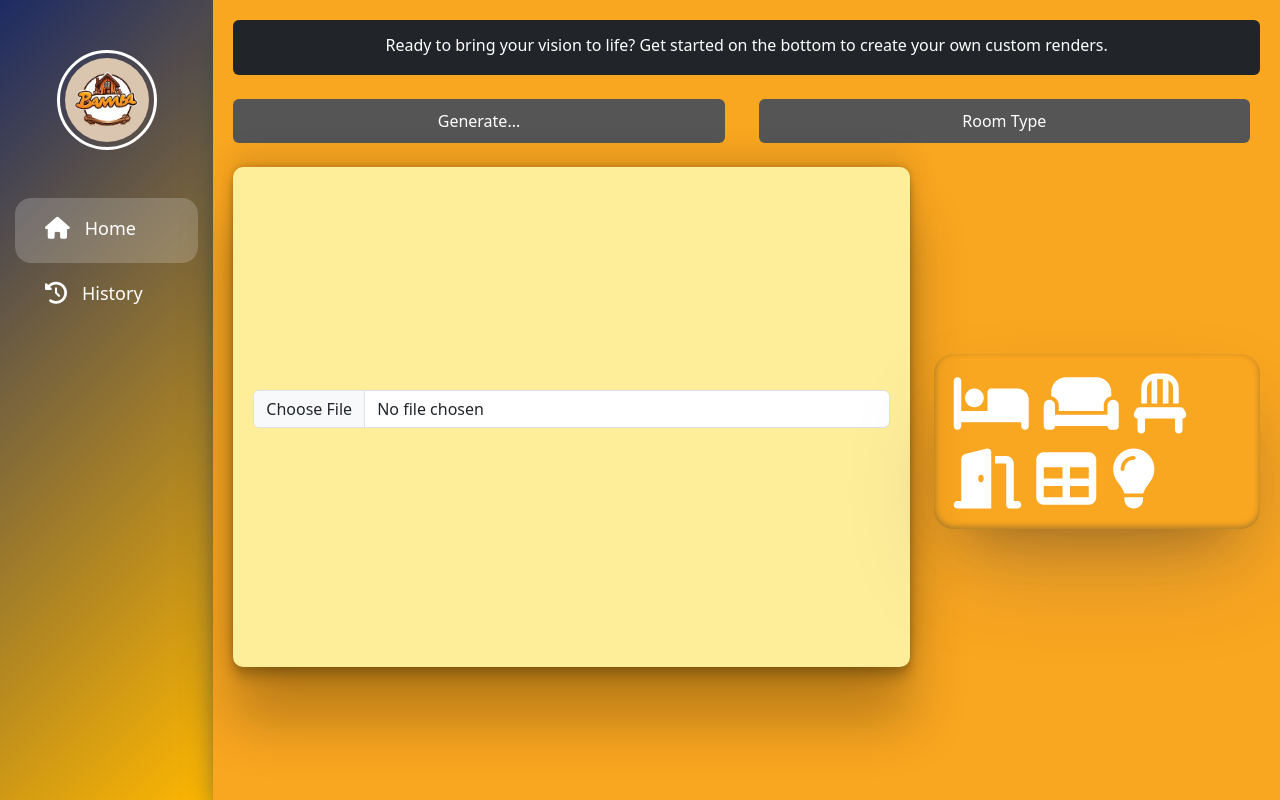
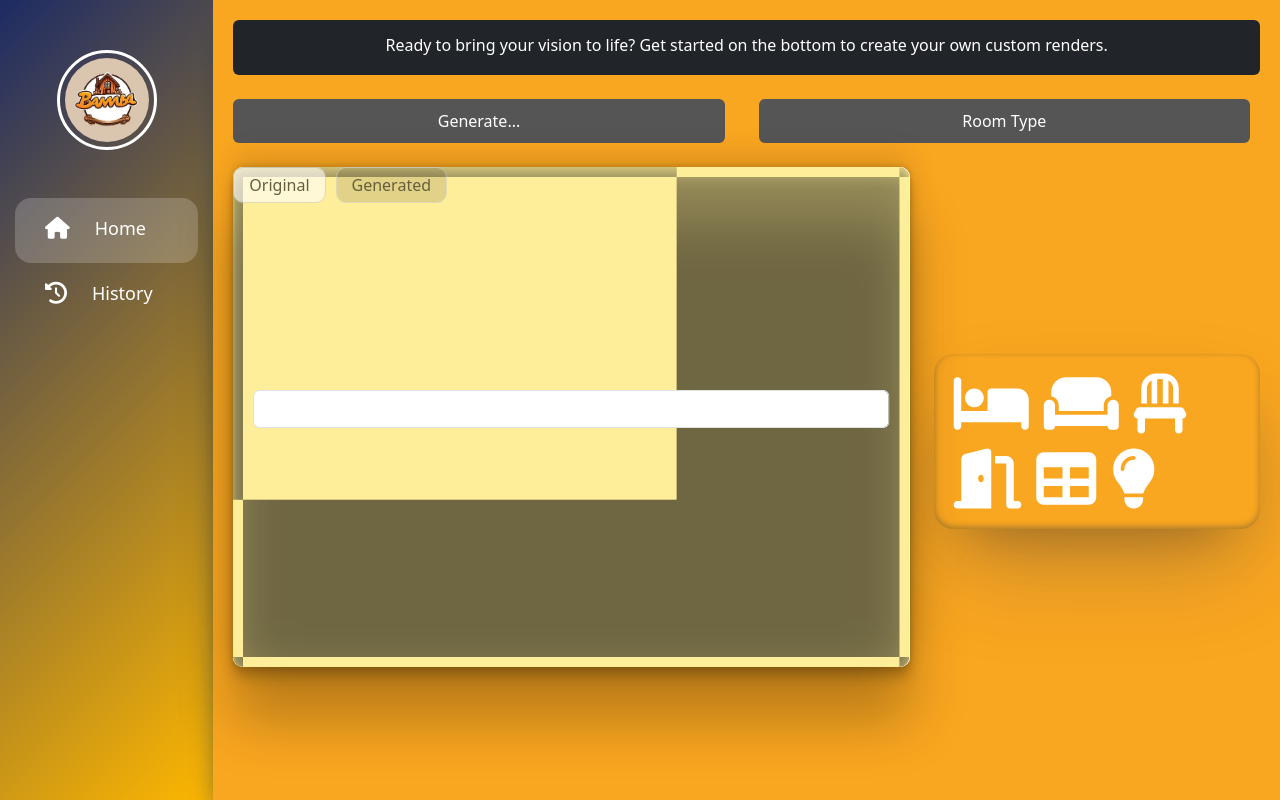
Before and after one commit to abdelhafid200/Interior-Design-app, an Angular app: page /interior-design in a window 1280 px wide. Both pictures are taken after a click on the button "Generate...". Built offline with nearby package versions, Linux system fonts and the light colour scheme.

Commit message:
origin/generated

```diff
--- a/src/app/interior-design/interior-design.component.css
+++ b/src/app/interior-design/interior-design.component.css
@@ -222,3 +222,69 @@ body {
     font-size: 16px;
   }
 }
+.container-fluid {
+  height: 100vh;
+}
+
+.sidebar {
+  background-color: #f8f9fa;
+}
+
+.logo-img {
+  width: 100px;
+}
+
+.nav-link {
+  display: flex;
+  align-items: center;
+}
+
+.nav-link i {
+  margin-right: 10px;
+}
+
+
+.image-group {
+  display: flex;
+  flex-wrap: wrap;
+  gap: 15px;
+}
+
+.image-buttons {
+  display: flex;
+  justify-content: flex-start;
+  gap: 10px;
+  position: absolute;
+  z-index: 400;
+  margin-bottom: 15px;
+}
+
+.image-toggle-button {
+  padding: 5px 15px;
+  border: 1px solid #ccc;
+  border-radius: 10px;
+  background-color: #fff;
+  transition: opacity 0.3s ease;
+  opacity: 0.6;
+}
+
+.image-toggle-button.active {
+  background-color: rgba(0, 0, 0, 0.2);
+}
+
+.image-toggle-button:disabled {
+  opacity: 0.3;
+}
+
+.uploaded-image, .generated-image {
+  max-width: 100%;
+  max-height: 100%;
+  object-fit: cover;
+  image-rendering: pixelated;
+  width: 100%;
+  height: 100%;
+  object-fit: cover;
+  position: absolute;
+  top: 0;
+  left: 0;
+}
--- a/src/app/interior-design/interior-design.component.html
+++ b/src/app/interior-design/interior-design.component.html
@@ -19,19 +19,18 @@
       </ul>
     </div>
 
-
     <!-- Main content -->
     <div class="col-md-10 main-content">
       <!-- Upload bar -->
       <div class="d-flex justify-content-center align-items-center p-3 bg-dark text-white rounded mb-4">
         <div>
-          <h6 class="mb-1">Ready to bring your vision to life? Get started on the bottom to create
-            your own custom renders.</h6>
-
+          <h6 class="mb-1">Ready to bring your vision to life? Get started on the bottom to create your own custom renders.</h6>
         </div>
-        <!-- <button class="btn btn-primary">Design this room <i class="fas fa-magic"></i></button> -->
       </div>
 
+
+
+      <!-- Header with Generate and Room Type Buttons -->
       <div class="header mb-4">
         <div class="row">
           <div class="col d-flex">
@@ -43,18 +42,38 @@
         </div>
       </div>
 
+      <!-- Image and Drag/Drop Area -->
       <div class="row">
         <div class="col-md-8">
+          <div class="image-buttons">
+            <button class="image-toggle-button" [class.active]="isOriginal" (click)="showOriginal()">
+              Original
+            </button>
+            <button class="image-toggle-button" [class.active]="!isOriginal" [disabled]="!imageGenerated" (click)="showGenerated()">
+              Generated
+            </button>
+          </div>
           <div class="model-box text-center" (dragover)="allowDrop($event)" (drop)="drop($event)" style="position: relative; height: 500px;">
+                  <!-- Toggle Buttons for Original/Generated Image -->
+
             <input type="file" (change)="onFileSelected($event)" accept="image/*" class="form-control mb-3">
-            <img *ngIf="imageUrl" [src]="imageUrl" alt="Selected Image" class="img-fluid uploaded-image">
+
+            <!-- Show Original Image -->
+            <ng-container *ngIf="isOriginal">
+              <img *ngIf="imageUrl" [src]="imageUrl" alt="Selected Image" class="img-fluid uploaded-image">
+            </ng-container>
+
+            <!-- Show Generated Image -->
+            <ng-container *ngIf="!isOriginal && imageGenerated">
+              <img *ngIf="generatedImageUrl" [src]="generatedImageUrl" alt="Generated Image" class="img-fluid generated-image">
+            </ng-container>
           </div>
         </div>
 
+        <!-- Draggable Items -->
         <div class="col-md-4">
           <div class="image-container mt-4">
             <div class="image-group" id="imageGroup">
-              <!-- Draggable Icons -->
               <i class="fas fa-bed draggable-item" draggable="true" (dragstart)="drag($event)" id="bed" style="font-size: 60px;"></i>
               <i class="fas fa-couch draggable-item" draggable="true" (dragstart)="drag($event)" id="sofa" style="font-size: 60px;"></i>
               <i class="fas fa-chair draggable-item" draggable="true" (dragstart)="drag($event)" id="chair" style="font-size: 60px;"></i>
--- a/src/app/interior-design/interior-design.component.ts
+++ b/src/app/interior-design/interior-design.component.ts
@@ -7,8 +7,11 @@ import html2canvas from 'html2canvas';
   styleUrls: ['./interior-design.component.css']
 })
 export class InteriorDesignComponent implements AfterViewInit {
-  imageUrl: string | ArrayBuffer | null = null;
+  imageUrl: string | ArrayBuffer | null = null;  // Uploaded image
+  generatedImageUrl: string | null = null;       // Generated image (base64)
   originalPositions: { [key: string]: { left: string; top: string } } = {};
+  isOriginal: boolean = true;                    // Flag to toggle between images
+  imageGenerated: boolean = false;               // Flag to indicate if generated image exists
 
   ngAfterViewInit() {
     this.initializeDraggedElements();
@@ -25,12 +28,14 @@ export class InteriorDesignComponent implements AfterViewInit {
     });
   }
 
+  // Handle file upload
   onFileSelected(event: any) {
     const file = event.target.files[0];
     const reader = new FileReader();
 
     reader.onload = (e) => {
       this.imageUrl = e.target?.result || null;
+      this.isOriginal = true; // Show original after file upload
     };
 
     reader.readAsDataURL(file);
@@ -86,10 +91,20 @@ export class InteriorDesignComponent implements AfterViewInit {
     const modelBox = document.querySelector('.model-box') as HTMLElement;
     if (modelBox) {
       html2canvas(modelBox).then(canvas => {
-        const base64Image = canvas.toDataURL("image/png");
-        console.log(base64Image); // Here you can use the base64 image as needed
-        alert("Base64 Image: " + base64Image); // You can display it for testing purposes
+        this.generatedImageUrl = canvas.toDataURL("image/png"); // Store generated image
+        this.imageGenerated = true; // Indicate that the image is generated
+        this.isOriginal = false;    // Automatically show generated image
       });
     }
   }
+
+  // Toggle to show original image
+  showOriginal() {
+    this.isOriginal = true;
+  }
+
+  // Toggle to show generated image
+  showGenerated() {
+    this.isOriginal = false;
+  }
 }
```
